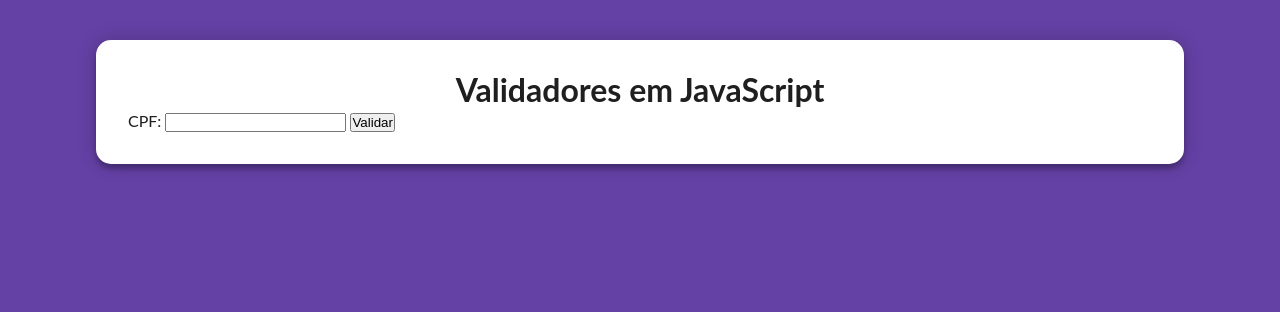
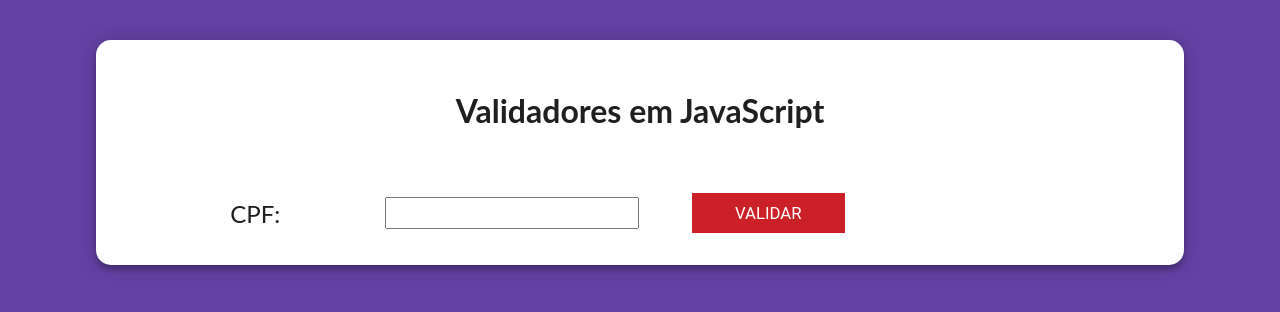
Before and after one commit to HigorMoroni/Validadores, a plain HTML site: page index.html in a window 1280 px wide. Drawn offline with Linux system fonts and the light colour scheme.

Commit message:
Estilo
um estilo inicial

```diff
--- a/assets/css/style.css
+++ b/assets/css/style.css
@@ -10,6 +10,9 @@
     background-color: #6441a5;
     margin-top: 40px;
   }
+  header {
+    padding: 2% 0 6% 0;
+  }
   .main {
     text-align: center;
     padding-top: 2%;
@@ -21,6 +24,27 @@
     margin-bottom: 30px;
     box-shadow: 0 0 20px 0 rgba(0, 0, 0, 0.2), 0 5px 5px 0 rgba(0, 0, 0, 0.24);
     border-radius: 15px;
+  }
+  table.validadores {
+    width: 100%;
+  }
+  table.validadores td {
+    width: 25%;
+    font-size:  1.5em;
+  }
+  input.inputdoc {
+    width: 100%;
+    font-size:  1em;
+  }
+  button.validar {
+    font-family: "Roboto", sans-serif;
+    width: 60%;
+    border: none;
+    padding: 10px;
+    color: #FFFFFF;
+    background-color: #cb2027;
+    cursor: pointer;
+    font-size:  0.7em;
   }
 
   /* The Modal (background) */
--- a/assets/js/main.js
+++ b/assets/js/main.js
@@ -8,6 +8,11 @@ function validarCPF() {
     let pesoD1 = 10
     let pesoD2 = 11
     const cpfLimpo = input.cpf.value.replace(/\D+/g, '')
+    if (cpfLimpo.length != 11) {
+        alert('CPF digitado incorretamente')
+        input.cpf.value = ''
+        input.cpf.focus()
+    } else {
         const cpfArray = Array.from(cpfLimpo)
         const digitoVerificadorInformado = cpfArray[9] + cpfArray[10]
         const cpfSemDigito = cpfArray.slice(0, 9)
@@ -18,6 +23,13 @@ function validarCPF() {
         const segundoDigito = somatoria2%11<2 ? '0' : String(11-(somatoria2%11))
         const digitoVerificadorValidado = primeiroDigito+segundoDigito
         //const cpfCompleto = [...cpfComPrimeiroDigito, segundoDigito]
-    if (digitoVerificadorInformado == digitoVerificadorValidado) resultado.cpf.innerHTML = 'Válido'
-    else resultado.cpf.innerHTML = 'Inválido'
+        if (digitoVerificadorInformado == digitoVerificadorValidado) {
+            resultado.cpf.innerHTML = 'Válido'
+            resultado.cpf.style.color = 'green'
+        } else {
+            resultado.cpf.innerHTML = 'Inválido'
+            resultado.cpf.style.color = 'red'
         }
+    }
+
+}
--- a/index.html
+++ b/index.html
@@ -18,11 +18,9 @@
 			<div class="principal">
 				<table class="validadores">
 					<tr class="cpf">
-						<td class="doc">
-							<label for="cpf">CPF:</label>
-							<input type="text" name="cpf" id="cpf">
-							<button class="validar" onclick="validarCPF()">Validar</button>
-						</td>
+						<td class="doc"><label for="cpf">CPF:</label></td>
+						<td class="input"><input type="text" name="cpf" id="cpf" class="inputdoc"></td>
+						<td class="button"><button class="validar" onclick="validarCPF()">VALIDAR</button></td>
 						<td class="res"></td>
 					</tr>
 				</table>
```
Lines whose indentation alone changed are shown as unchanged.
